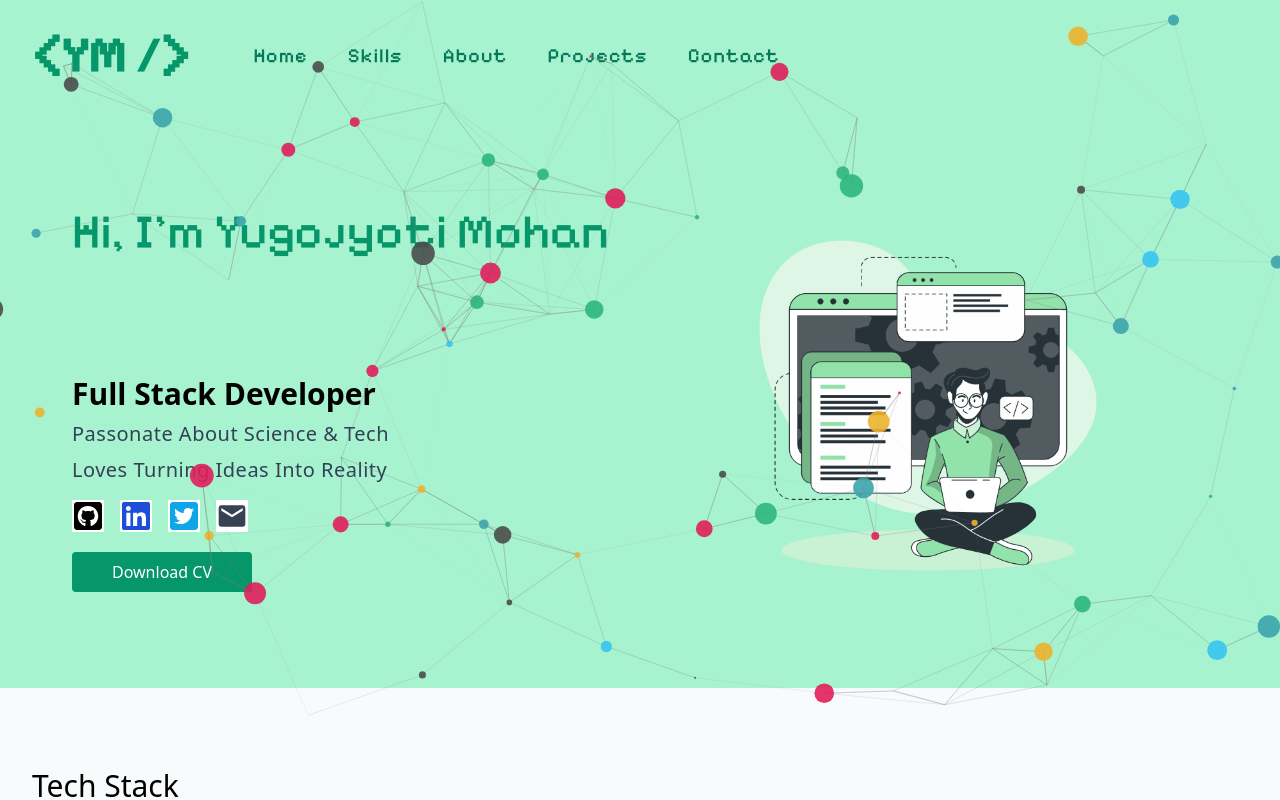
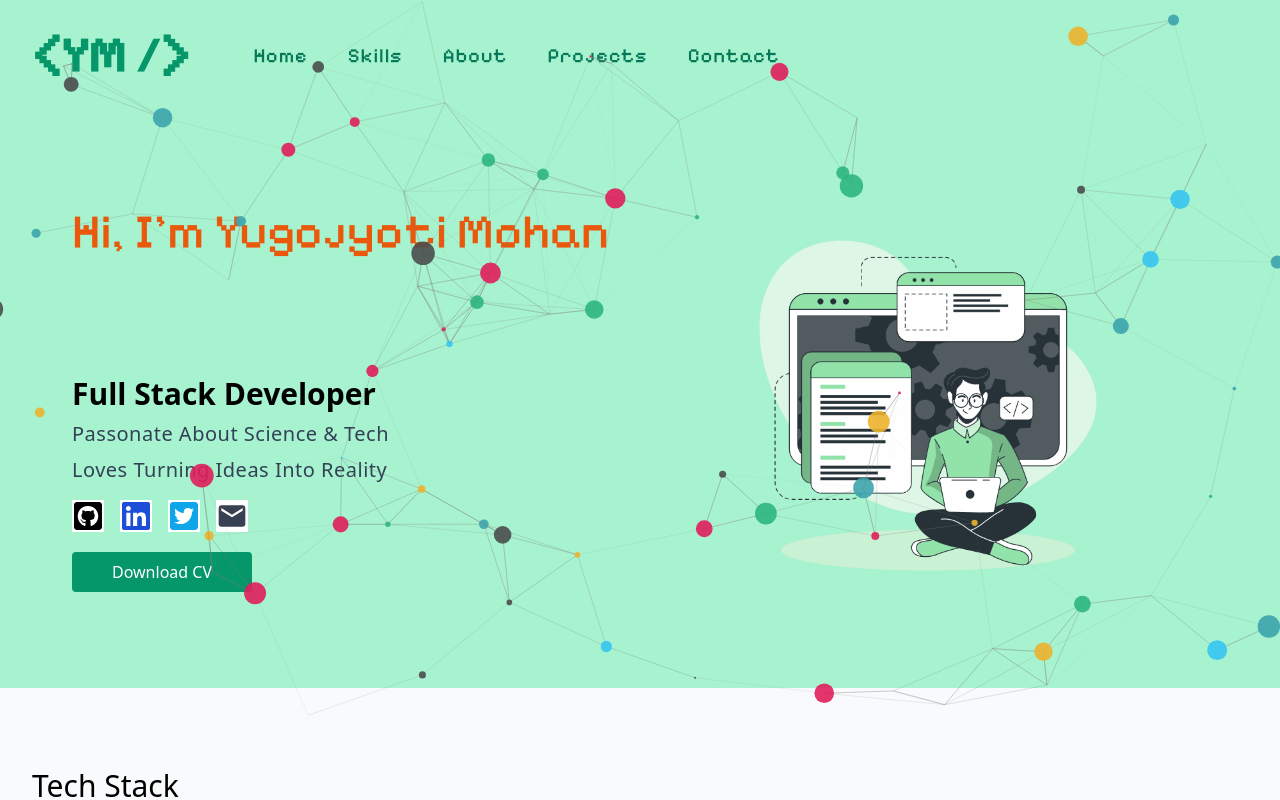
Before and after one commit to yugojyoti/portfolio, a React (Vite) app: page / in a window 1280 px wide. Shown: the top 800 px of the page. Built offline with nearby package versions, Linux system fonts and the light colour scheme.

Commit message:
animate text color change

```diff
--- a/src/components/Hero.jsx
+++ b/src/components/Hero.jsx
@@ -17,7 +17,7 @@ const Hero = () => {
           <article className="ml-10 section-with-particles" id="article">
             <ParticleBackground />
             <div>
-              <h1 className="mb-2 font-pixify text-5xl text-emerald-600 h-20 md:pb-2 lg:pb-2 sm:pb-2  hover:text-orange-600 ">
+              <h1 className="mb-2 font-pixify text-5xl text-orange-600 h-20 md:pb-2 lg:pb-2 sm:pb-2  hover:text-orange-600 ">
                 Hi,{" "}
                 <span>
                   {" "}
```
